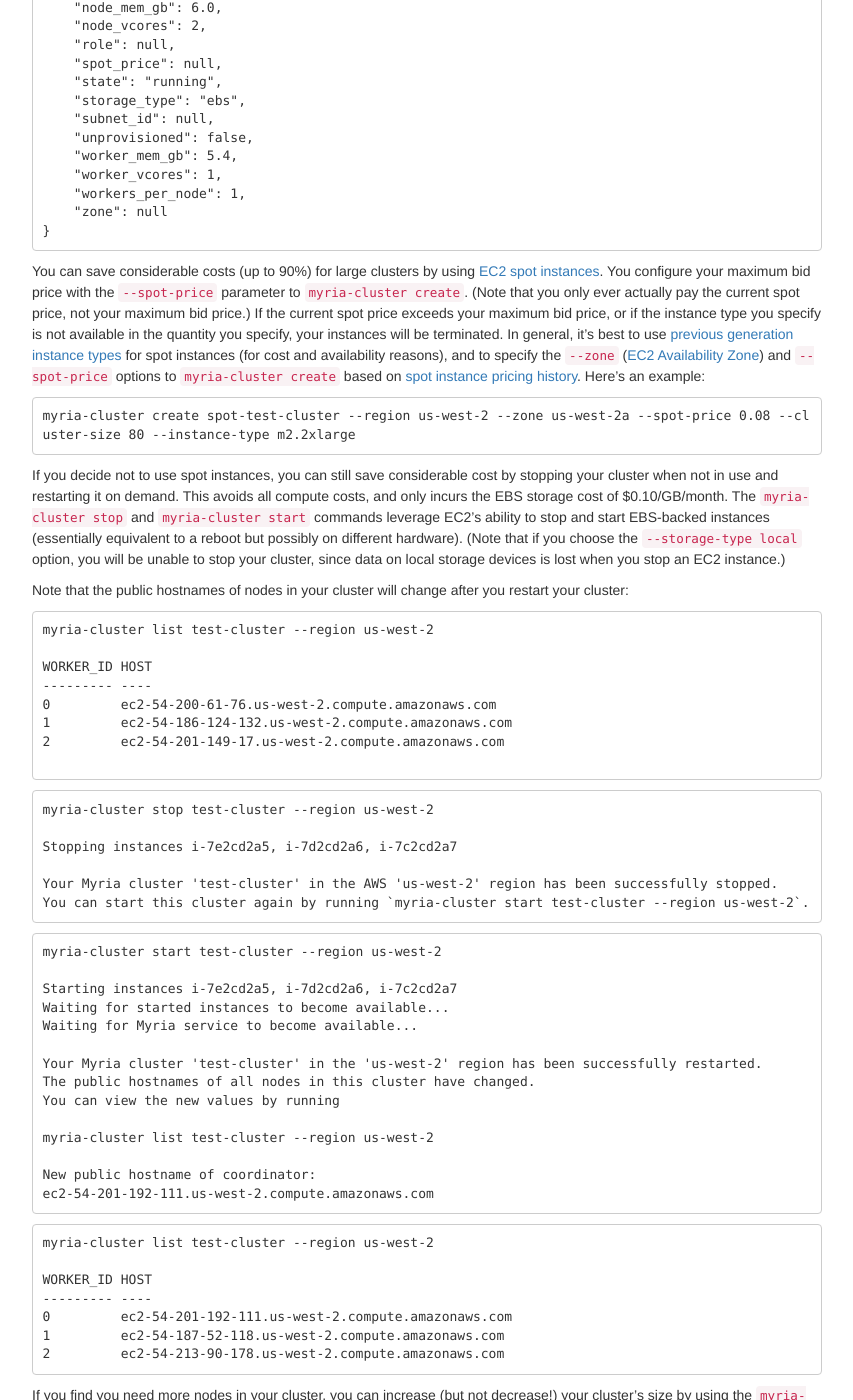
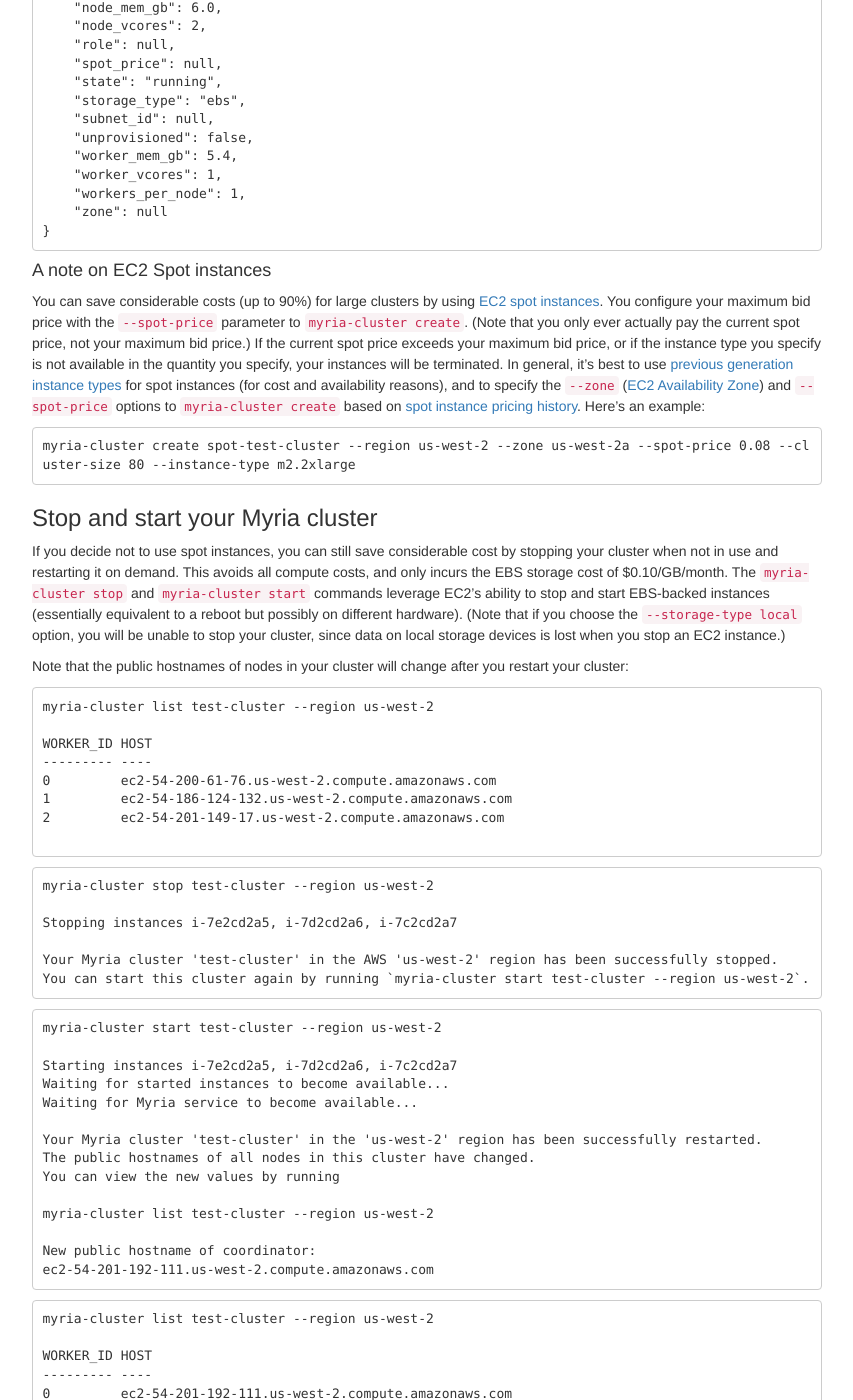
Before and after one commit to uwescience/myria-website, a Jekyll site: the page built from docs/myria-ec2.markdown, in a window 1280 px wide and 1400 px high, scrolled down 4968 px. Shown: the whole window, without its empty margins (213-1066 px from the left). Built offline with Jekyll 4.4.1, drawn with Linux system fonts in a browser that asks for light colours; nearby versions of some CDN libraries; some of the changed text lies outside the part shown.

Commit message:
add headers

````diff
--- a/docs/myria-ec2.markdown
+++ b/docs/myria-ec2.markdown
@@ -261,11 +261,15 @@
 }
 ```
 
+#### A note on EC2 Spot instances
+
 You can save considerable costs (up to 90%) for large clusters by using [EC2 spot instances](http://docs.aws.amazon.com/AWSEC2/latest/UserGuide/using-spot-instances.html). You configure your maximum bid price with the `--spot-price` parameter to `myria-cluster create`. (Note that you only ever actually pay the current spot price, not your maximum bid price.) If the current spot price exceeds your maximum bid price, or if the instance type you specify is not available in the quantity you specify, your instances will be terminated. In general, it’s best to use [previous generation instance types](https://aws.amazon.com/ec2/previous-generation/) for spot instances (for cost and availability reasons), and to specify the `--zone` ([EC2 Availability Zone](http://docs.aws.amazon.com/AWSEC2/latest/UserGuide/using-regions-availability-zones.html)) and `--spot-price` options to `myria-cluster create` based on [spot instance pricing history](http://docs.aws.amazon.com/AWSEC2/latest/UserGuide/using-spot-instances-history.html). Here’s an example:
 
 ```
 myria-cluster create spot-test-cluster --region us-west-2 --zone us-west-2a --spot-price 0.08 --cluster-size 80 --instance-type m2.2xlarge
 ```
+
+### Stop and start your Myria cluster
 
 If you decide not to use spot instances, you can still save considerable cost by stopping your cluster when not in use and restarting it on demand. This avoids all compute costs, and only incurs the EBS storage cost of $0.10/GB/month. The `myria-cluster stop` and `myria-cluster start` commands leverage EC2’s ability to stop and start EBS-backed instances (essentially equivalent to a reboot but possibly on different hardware). (Note that if you choose the `--storage-type local` option, you will be unable to stop your cluster, since data on local storage devices is lost when you stop an EC2 instance.)
 
@@ -319,6 +323,8 @@
 2         ec2-54-213-90-178.us-west-2.compute.amazonaws.com
 ```
 
+### Resize your Myria cluster
+
 If you find you need more nodes in your cluster, you can increase (but not decrease!) your cluster's size by using the `myria-cluster resize` command:
 
 ```
@@ -338,6 +344,8 @@
 STORE(R, MyOldRelation, [col_1, col_2, col_3]);
 ```
 
+### Update your Myria cluster
+
 It may be that you need to deploy changes made to the Myria software since you created your cluster, and you don't want to destroy that cluster and create a new one. You can use the `myria-cluster update` command to update the Myria software on a running cluster:
 
 ```
@@ -346,6 +354,8 @@
 Updating Myria software on cluster...
 Myria software successfully updated.
 ```
+
+### Destroy your Myria cluster
 
 When you're finished using your cluster, terminate the cluster using the `myria-cluster destroy` command:
 
````
